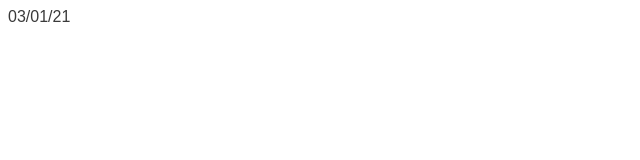
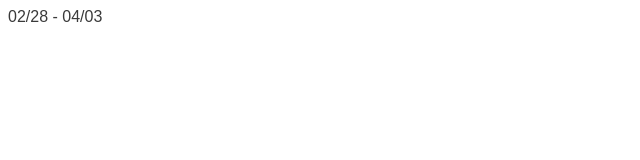
Before and after one commit to macandrew6/react-hooks-calendar, a React (Create React App) app: page / in a window 1280 px wide. Shown: the top 160 px of the page, without its empty margins (0-640 px from the left). Built offline with nearby package versions, Linux system fonts and the light colour scheme.

Commit message:
use moment to find start day and end day of each month

```diff
--- a/src/app/calendar/index.jsx
+++ b/src/app/calendar/index.jsx
@@ -3,6 +3,13 @@
 
 export default function Calendar() {
   const value = moment();
-  const startDay = value.clone().startOf('month');
-  return <div>{startDay.format('MM/DD/YY')}</div>;
+  const startDay = value.clone().startOf('month').startOf('week');
+  const endDay = value.clone().endOf('month').endOf('week');
+  const day = startDay.clone().subtract(1, 'day');
+  const calendar = [];
+  return (
+    <div>
+      {startDay.format('MM/DD')} - {endDay.format('MM/DD')}
+    </div>
+  );
 }
```
